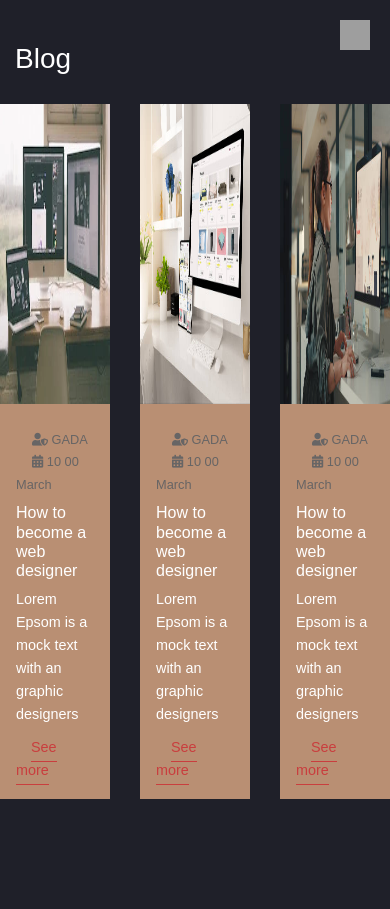
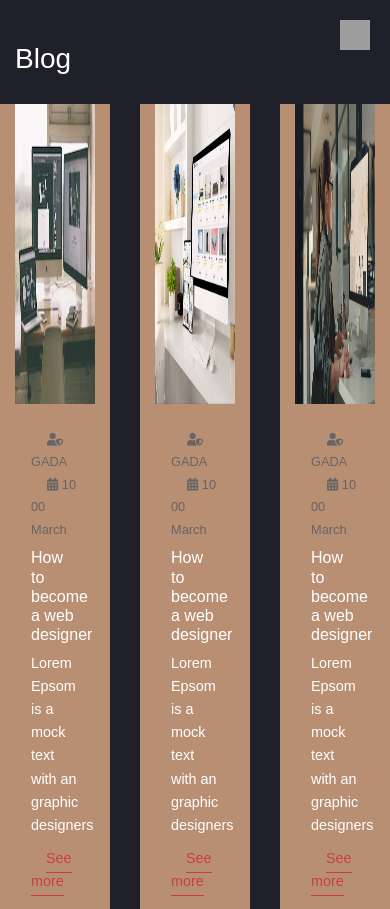
Before and after one commit to Aida-Saremi/Gada-React, a React (Create React App) app: page /Blog in a window 390 px wide. Before the commit the page ends 844 px from the top, so only its background shows below. Built offline with nearby package versions, Linux system fonts and the light colour scheme; grey boxes are pictures that could not be loaded.

Commit message:
effort 2 for mobile responsive

```diff
--- a/src/pages/Blog.js
+++ b/src/pages/Blog.js
@@ -15,7 +15,7 @@ const Blog = () => {
         </div>
 
         <div className="row blogs">
-          <div className="blog-content">
+          <div className="blog-content col-md-6 col-lg-4">
             <img src="../images/design.webp" alt="" />
             <div className="blog-description">
             <div className="blog-info">
@@ -32,7 +32,7 @@ const Blog = () => {
               <Link to="/blog/1">See more</Link>
             </div>
           </div>
-          <div className="blog-content">
+          <div className="blog-content col-md-6 col-lg-4">
             <img src="../images/webbg.jpg" alt="" />
             <div className="blog-description">
             <div className="blog-info">
@@ -49,7 +49,7 @@ const Blog = () => {
               <Link to="/blog/2">See more</Link>
             </div>
           </div>
-          <div className="blog-content">
+          <div className="blog-content col-md-6 col-lg-4">
             <img src="../images/aboutsis.jpg" alt="" />
             <div className="blog-description">
             <div className="blog-info">
```
